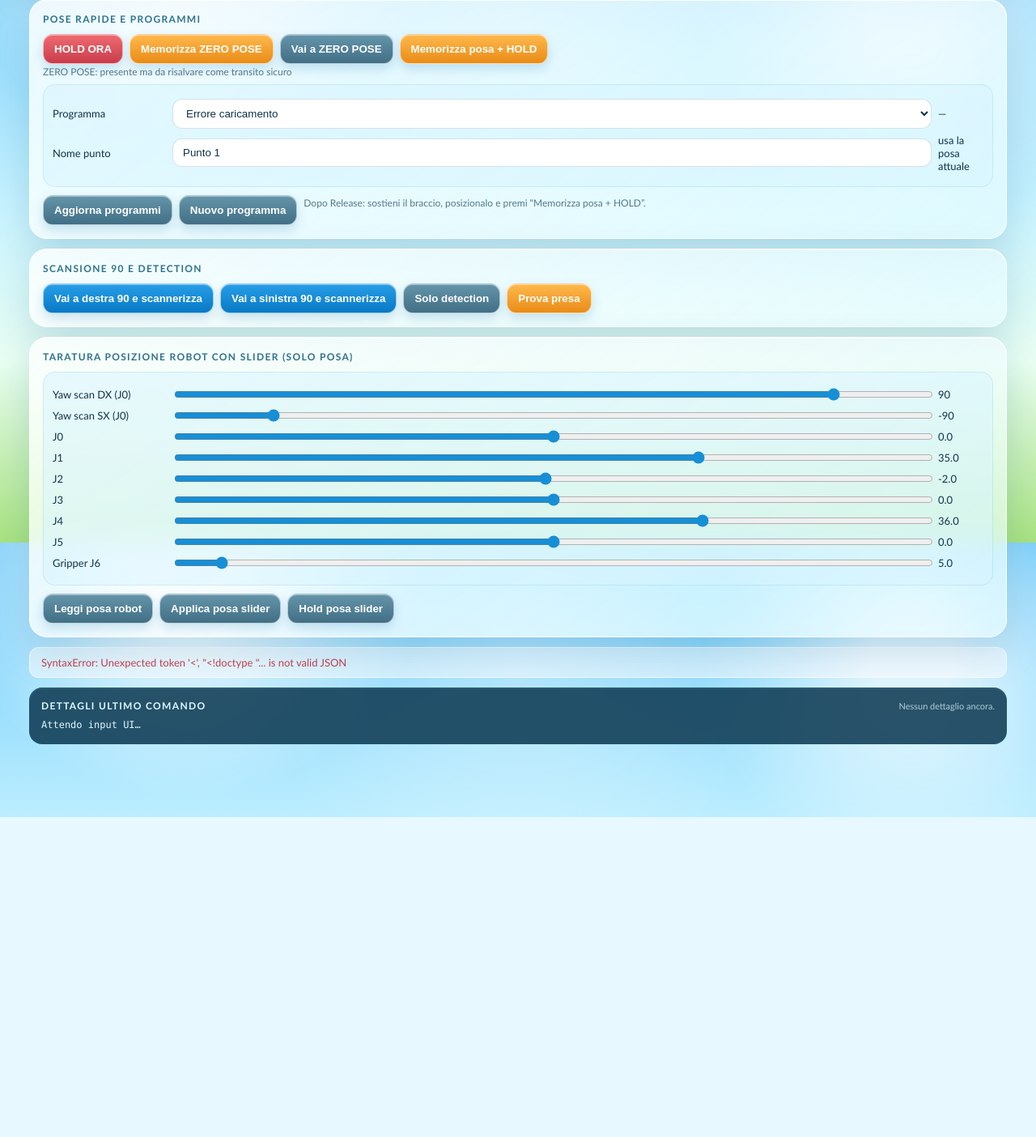
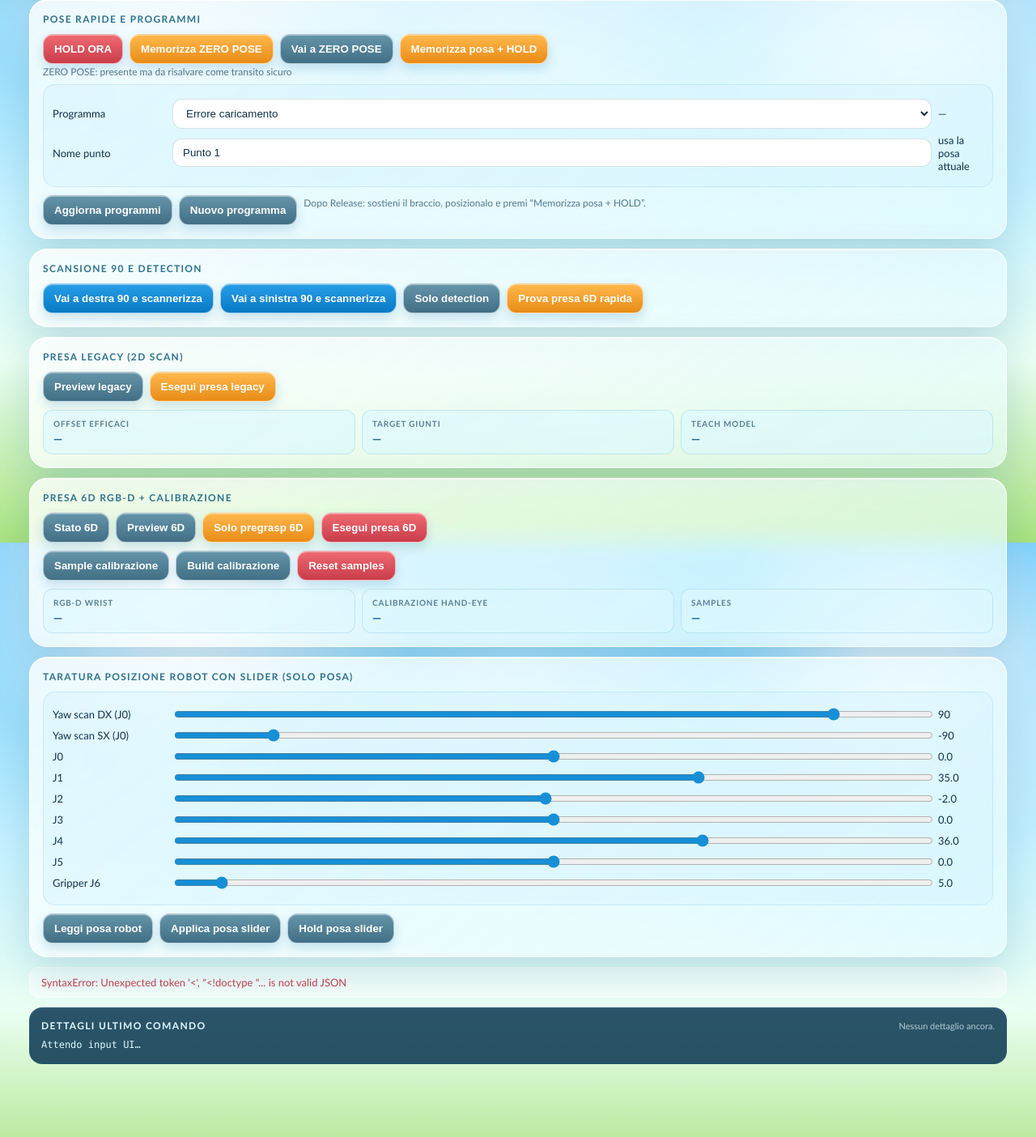
Before and after one commit to gpittonMeko/mujoco_go2_d1, a Flask app: template templates/d1_jog_dashboard.html in a window 1280 px wide. Shown: the part 930-2334 px from the top of the page at 81% size. Before the commit the page ends 1939 px from the top, so only its background shows below. Run offline with Flask 3, Linux system fonts and the light colour scheme; the template is opened without the code that fills it, so the values that code supplies are empty; parts of the project's set-up code (start-up, migrations or seed data) failed here and were passed over.

Commit message:
feat(5056): add dual grasp UI and explicit legacy/6d endpoints

```diff
--- a/templates/d1_jog_dashboard.html
+++ b/templates/d1_jog_dashboard.html
@@ -97,6 +97,10 @@
     .scan-metric small { display:block; color:#598095; font-size:10px; font-weight:800; letter-spacing:.08em; text-transform:uppercase; }
     .scan-metric strong { display:block; margin-top:4px; color:#0a527b; font-size:14px; overflow-wrap:anywhere; }
     .scan-log { grid-column:1/-1; max-height:190px; overflow:auto; margin:0; padding:11px; border-radius:12px; background:#0b374f; color:#dff8ff; font:11px/1.45 Consolas,monospace; white-space:pre-wrap; }
+    .mode-grid { display:grid; grid-template-columns:repeat(3,minmax(120px,1fr)); gap:8px; margin-top:10px; }
+    .mode-kpi { padding:10px 12px; border-radius:12px; background:rgba(220,247,255,.66); border:1px solid rgba(25,130,175,.16); }
+    .mode-kpi small { display:block; color:#598095; font-size:10px; font-weight:800; letter-spacing:.08em; text-transform:uppercase; }
+    .mode-kpi strong { display:block; margin-top:4px; color:#0a527b; font-size:14px; overflow-wrap:anywhere; }
     .hide { display: none; }
     @keyframes orbFloat {
       0%, 100% { transform:translateY(0) scale(1); opacity:.42; }
@@ -218,7 +222,40 @@
           <button id="btnRightScan">Vai a destra 90 e scannerizza</button>
           <button id="btnLeftScan">Vai a sinistra 90 e scannerizza</button>
           <button id="btnDetectNow" class="neutral">Solo detection</button>
-          <button id="btnTestGrasp" class="warn">Prova presa</button>
+          <button id="btnTestGrasp" class="warn">Prova presa 6D rapida</button>
+        </div>
+      </div>
+
+      <div class="card" style="margin-top:12px;">
+        <h3>Presa legacy (2D scan)</h3>
+        <div class="row">
+          <button id="btnLegacyPreview" class="neutral">Preview legacy</button>
+          <button id="btnLegacyExecute" class="warn">Esegui presa legacy</button>
+        </div>
+        <div class="mode-grid">
+          <div class="mode-kpi"><small>Offset efficaci</small><strong id="legacyOffsets">—</strong></div>
+          <div class="mode-kpi"><small>Target giunti</small><strong id="legacyTarget">—</strong></div>
+          <div class="mode-kpi"><small>Teach model</small><strong id="legacyModel">—</strong></div>
+        </div>
+      </div>
+
+      <div class="card" style="margin-top:12px;">
+        <h3>Presa 6D RGB-D + calibrazione</h3>
+        <div class="row">
+          <button id="btn6dStatus" class="neutral">Stato 6D</button>
+          <button id="btn6dPreview" class="neutral">Preview 6D</button>
+          <button id="btn6dPregrasp" class="warn">Solo pregrasp 6D</button>
+          <button id="btn6dExecute" class="danger">Esegui presa 6D</button>
+        </div>
+        <div class="row">
+          <button id="btn6dSample" class="neutral">Sample calibrazione</button>
+          <button id="btn6dBuild" class="neutral">Build calibrazione</button>
+          <button id="btn6dReset" class="danger">Reset samples</button>
+        </div>
+        <div class="mode-grid">
+          <div class="mode-kpi"><small>RGB-D wrist</small><strong id="grasp6dRgbd">—</strong></div>
+          <div class="mode-kpi"><small>Calibrazione hand-eye</small><strong id="grasp6dCalib">—</strong></div>
+          <div class="mode-kpi"><small>Samples</small><strong id="grasp6dSamples">—</strong></div>
         </div>
       </div>
 
@@ -657,6 +694,35 @@
       return '[' + values.map(v => Number(v).toFixed(digits == null ? 1 : digits)).join(', ') + ']';
     }
 
+    function setKpi(id, value) {
+      const el = q(id);
+      if (el) el.textContent = value;
+    }
+
+    async function refreshGrasp6dStatus(capture) {
+      try {
+        if (capture) {
+          await api('/api/pick/rgbd/health', 'POST', {}, 120000);
+        }
+        const st = await api('/api/pick/grasp6d/status', 'GET');
+        const cal = st.calibration || {};
+        const rgbd = st.rgbd || {};
+        setKpi('grasp6dRgbd', rgbd.ok ? ('OK · valid ' + Number(rgbd.depth_valid_fraction || 0).toFixed(2)) : (rgbd.reason || 'non pronto'));
+        setKpi('grasp6dCalib', cal.ok ? 'OK' : (cal.reason || 'mancante'));
+        setKpi('grasp6dSamples', String(st.sample_count == null ? '—' : st.sample_count));
+        setDiag('Stato 6D', st);
+        setStatus('Stato 6D aggiornato', true);
+      } catch (e) {
+        setStatus(String(e), false);
+      }
+    }
+
+    function applyLegacySummary(d) {
+      setKpi('legacyOffsets', compactNumbers(d && d.joint_offset_deg_effective, 1));
+      setKpi('legacyTarget', compactNumbers(d && d.target_servo_deg, 1));
+      setKpi('legacyModel', d && d.has_teach_model ? 'attivo' : 'non attivo');
+    }
+
     function renderScanResult(payload) {
       const nestedScan = payload && payload.detection && payload.detection.detection;
       const vision = nestedScan ? payload.detection : (payload || {});
@@ -774,6 +840,49 @@
         { confirm: 'EXECUTE_GRASP6D' }, 300000
       );
     };
+    q('btnLegacyPreview').onclick = async () => {
+      const d = await callAndShow('Preview presa legacy', '/api/pick/grasp_legacy/preview', 'POST', {}, 120000);
+      if (d) {
+        renderScanResult(d);
+        applyLegacySummary(d);
+      }
+    };
+    q('btnLegacyExecute').onclick = async () => {
+      const accepted = window.confirm('Eseguire la presa legacy (scan 2D + offset)?');
+      if (!accepted) return;
+      const d = await callAndShow('Esegui presa legacy', '/api/pick/grasp_legacy/execute', 'POST', {}, 120000);
+      if (d) applyLegacySummary(d);
+    };
+    q('btn6dStatus').onclick = () => refreshGrasp6dStatus(true);
+    q('btn6dPreview').onclick = async () => {
+      const d = await callAndShow('Preview 6D', '/api/pick/grasp6d/preview', 'POST', {}, 120000);
+      if (d) {
+        renderScanResult(d);
+        refreshGrasp6dStatus(false);
+      }
+    };
+    q('btn6dPregrasp').onclick = async () => {
+      await callAndShow('Pregrasp 6D', '/api/pick/grasp6d/pregrasp', 'POST', {}, 300000);
+    };
+    q('btn6dExecute').onclick = async () => {
+      const accepted = window.confirm('Confermi presa 6D completa? Usa solo se preview e pregrasp sono OK.');
+      if (!accepted) return;
+      await callAndShow('Presa 6D completa', '/api/pick/grasp6d/execute', 'POST', { confirm: 'EXECUTE_GRASP6D' }, 300000);
+    };
+    q('btn6dSample').onclick = async () => {
+      await callAndShow('Sample calibrazione 6D', '/api/pick/metric/calibration/sample', 'POST', {}, 120000);
+      await refreshGrasp6dStatus(false);
+    };
+    q('btn6dBuild').onclick = async () => {
+      await callAndShow('Build calibrazione 6D', '/api/pick/metric/calibration/build', 'POST', {}, 120000);
+      await refreshGrasp6dStatus(false);
+    };
+    q('btn6dReset').onclick = async () => {
+      const accepted = window.confirm('Eliminare tutti i sample hand-eye 6D?');
+      if (!accepted) return;
+      await callAndShow('Reset sample 6D', '/api/pick/metric/calibration', 'DELETE', {}, 120000);
+      await refreshGrasp6dStatus(false);
+    };
     q('btnReadPose').onclick = readPoseToSliders;
     q('btnApplyPose').onclick = () => callAndShow('Applica posa', '/api/joints/jog', 'POST', { servo_deg: sliderPose() }, 70000);
     q('btnHoldPose').onclick = () => callAndShow('Hold posa', '/api/joints/hold', 'POST', { servo_deg: sliderPose() }, 70000);
@@ -823,6 +932,7 @@
       });
       await refreshThermal();
     };
+    refreshGrasp6dStatus(false);
     if (typeof loadPickTuning === 'function') {
       loadPickTuning();
     }
```
Also changed, not shown: go2_dashboard/d1_jog/app.py (+173 -118 lines).
